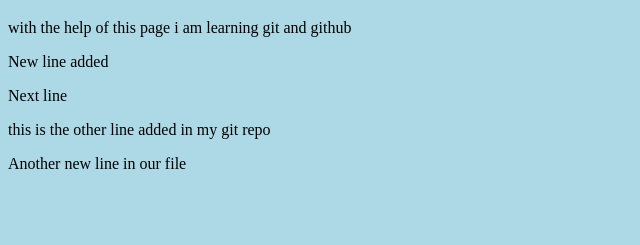
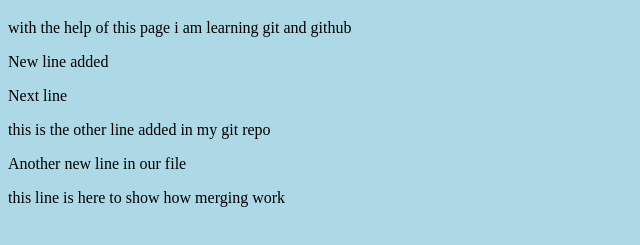
Before and after one commit to dubeyprakhar/MyProject, a plain HTML site: page index.html in a window 1280 px wide. Shown: the part 61-306 px from the top of the page, without its empty margins (0-640 px from the left). Drawn offline with Linux system fonts and the light colour scheme.

Commit message:
update index file with emergency fix

```diff
--- a/index.html
+++ b/index.html
@@ -13,6 +13,7 @@
     <p>Next line</p>
     <p>this is the other line added in my git repo</p>
     <p>Another new line in our file</p>
+    <p>this line is here to show how merging work</p>
 
 </body>
 </html>
```
